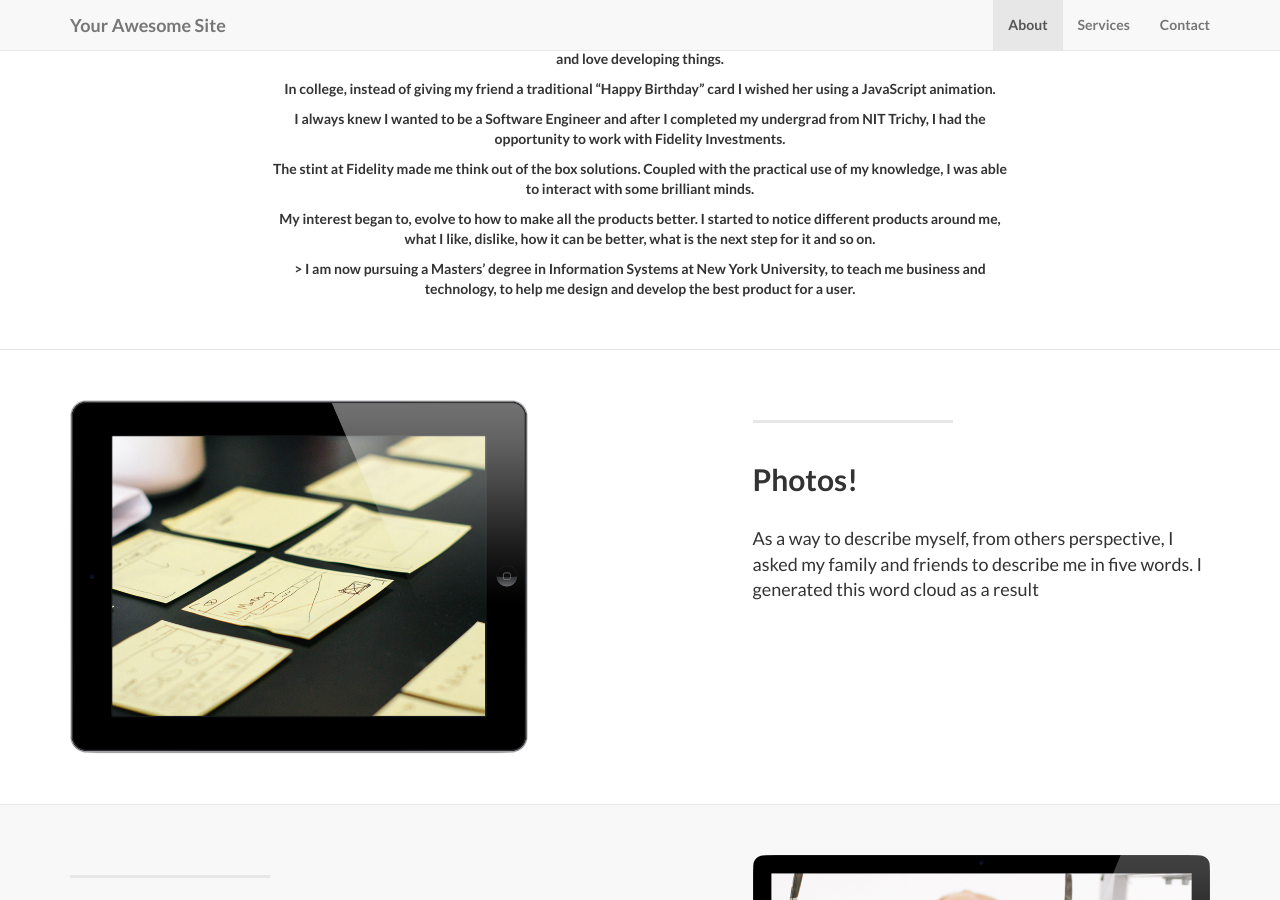
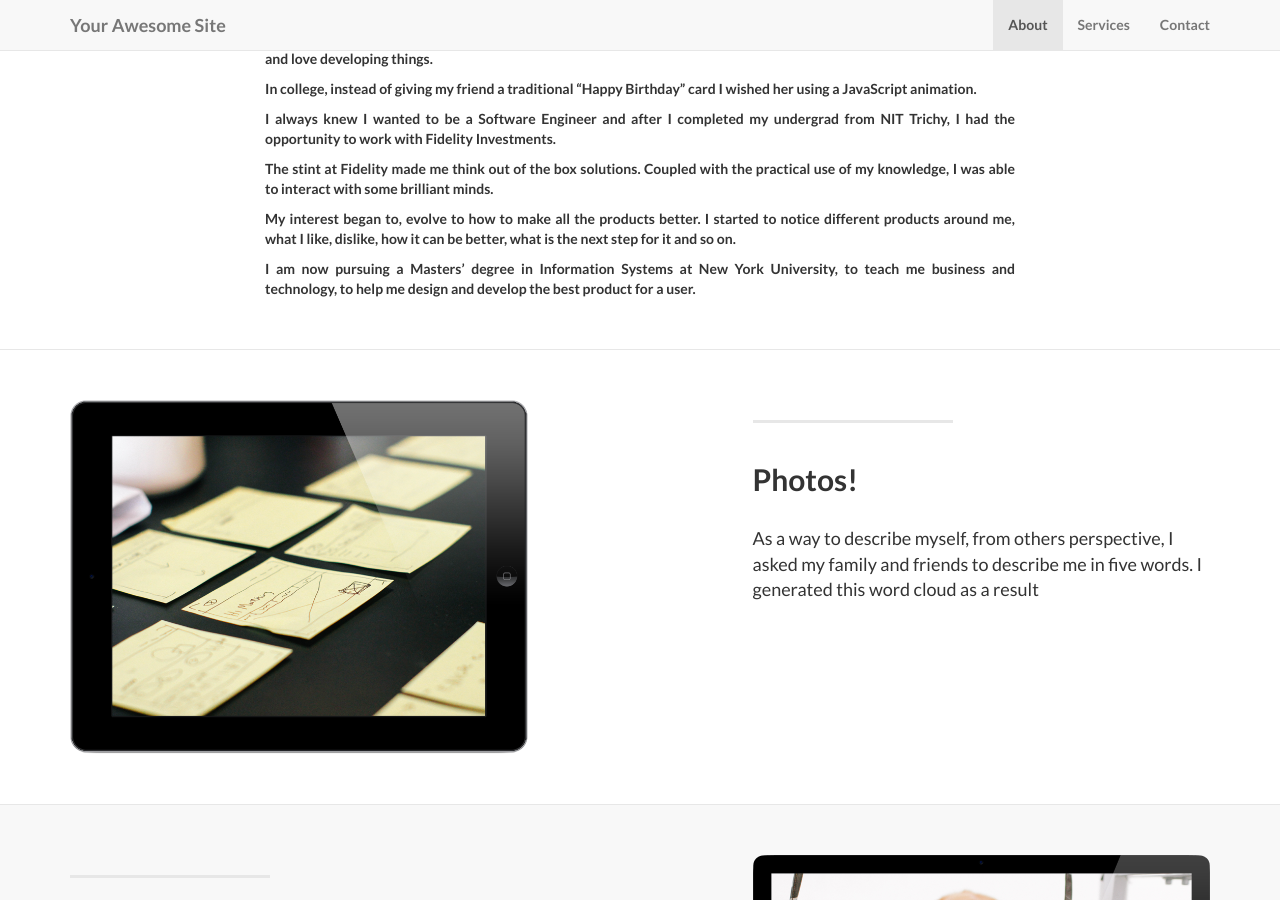
Before and after one commit to NandhithaR/Portfolio, a Jekyll site: the page built from index.html, in a window 1280 px wide and 900 px high, scrolled down 788 px. Built offline with Jekyll 4.4.1, drawn with Linux system fonts in a browser that asks for light colours; nearby versions of some CDN libraries; library files that are not in the unit come from our copies.

Commit message:
text alignment

```diff
--- a/_includes/about.html
+++ b/_includes/about.html
@@ -1,5 +1,5 @@
     <!-- About Section -->
-    <section id="about" class="container content-section text-center">
+    <section id="about" class="container content-section" style="text-align: justify;">
         <div class="row">
             <div class="col-lg-8 col-lg-offset-2">
               <br/><br/>
@@ -10,7 +10,7 @@
                 <p>I always knew I wanted to be a Software Engineer and after I completed my undergrad from NIT Trichy, I had the opportunity to work with Fidelity Investments.</p>
                 <p> The stint at Fidelity made me think out of the box solutions. Coupled with the practical use of my knowledge, I was able to interact with some brilliant minds. </p>
                 <p>My interest began to, evolve to how to make all the products better. I started to notice different products around me, what I like, dislike, how it can be better, what is the next step for it and so on.</p>
-                <p>> I am now pursuing a Masters’ degree in Information Systems at New York University, to teach me business and technology, to help me design and develop the best product for a user.</p>
+                <p>I am now pursuing a Masters’ degree in Information Systems at New York University, to teach me business and technology, to help me design and develop the best product for a user.</p>
                 <br/>
               </div>
         </div>
```
